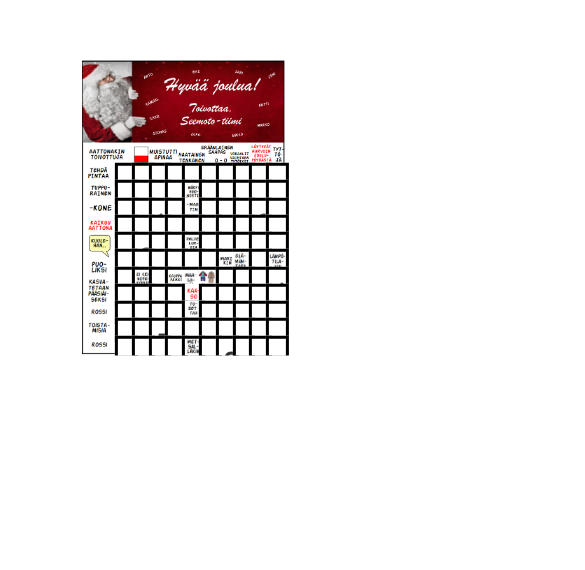
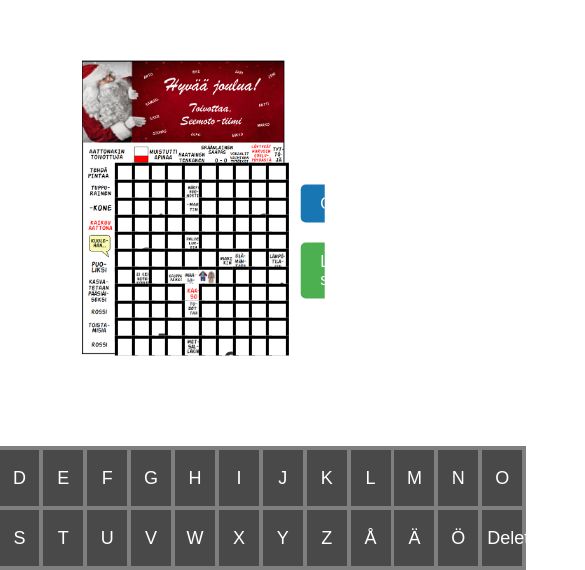
Before and after one commit to DeveloperWizard83/ristikko2021, a React (Vite) app: page / in a window 390 px wide. Shown: the part 274-844 px from the top of the page, 585 px wide, since content can reach past the window. Built offline with nearby package versions, Linux system fonts and the light colour scheme.

Commit message:
Lisätty näppäimistölle container

```diff
--- a/src/Buttons.css
+++ b/src/Buttons.css
@@ -1,24 +1,19 @@
 
 .button-container {
     /* Set the width or max-width if necessary */
-    width: 200px; /* or any appropriate width */
+    width: 10vw; /* or any appropriate width */
     display: flex;
     flex-direction: column; /* Stack the buttons vertically */
     justify-content: flex-start;
-    margin-top: 100px;
-   margin-left: 430px;
+    margin-left: 83%;
+    margin-top: 50%;
+
     position: absolute;
 
     /* Add more styles if needed */
 }
 
-@media screen and (max-width: 500px) {
-    .button-container{
 
-        margin-left: 800px;
-        width: 150px;
-      }
-}
 
 
 .modal {
--- a/src/CrosswordGrid.jsx
+++ b/src/CrosswordGrid.jsx
@@ -336,11 +336,15 @@ function CrosswordGrid() {
                   );
                 })}
               </div>
-              <CustomKeyboard onKeyPress={onKeyPress} />
-            </div>
-            <ButtonContainer />
-          </div>
-        </div>
+              <ButtonContainer />
+      </div>
+      {/* This is the new container for the custom keyboard. */}
+      {/* It should be outside and after your '.canvas' or grid container */}
+      <div className="custom-keyboard-container">
+        <CustomKeyboard onKeyPress={onKeyPress} />
+      </div>
+    </div>
+    </div>
       );
 }
 
--- a/src/CustomKeyboard.css
+++ b/src/CustomKeyboard.css
@@ -1,39 +1,44 @@
-.custom-keyboard {
-    display: none
-
+.custom-keyboard{
+    display: none;
 }
 
 
 @media (max-width: 1024px) {
 
+    /* Add bottom padding to the crossword grid container equivalent to the keyboard's height plus some extra space */
+    .crossword-grid-container {
+        padding-bottom: 120px; /* Adjust this value based on the actual height of your keyboard */
+    }
 
+    .custom-keyboard-container {
+        display: flex;
+        justify-content: center;
+        position: fixed;
+        bottom: 0;
+        left: 0;
+        right: 0;
+        z-index: 1; /* Make sure this is not higher than the crossword grid's z-index */
+    }
 
     .custom-keyboard {
         display: grid;
-        grid-template-columns: repeat(8, 1fr); /* Adjust columns as needed */
-        gap: 4px;
-        padding: 3px;
-        width: 800px;
+        grid-template-columns: repeat(auto-fit, minmax(40px, 1fr));
+        gap: 1vw;
+        padding: 1vw;
+        max-width: 700px; /* Or whatever maximum width you prefer */
         box-sizing: border-box;
-        margin-bottom:700px ;
-        position: fixed; /* Take it out of document flow */
-        bottom: 0; /* Stuck to the bottom */
-        left: 0; /* Align to the left side */
-        background: #9b4d4df1; /* Background color */
-        z-index: 1000; /* Above other content */
-        justify-content: center; /* Center the keys if necessary */
         background: rgba(0,0,0,0.5);
-        margin-left: 200px;
-
+        /* No need to set top, left, or bottom properties here as the container takes care of positioning */
     }
 
     .custom-keyboard button {
-        height: 56px; /* Set button height */
+        height: 56px; /* Ensure the height is enough for easy interaction */
+        max-width: 60px; /* Ensure the max-width fits the desired layout */
         padding: 0 5px;
-        background: #494949; /* Dark grey background */
+        background: #494949;
         color: white;
         font-size: large;
+        border: none;
         /* additional button styling */
     }
-
 }
```
